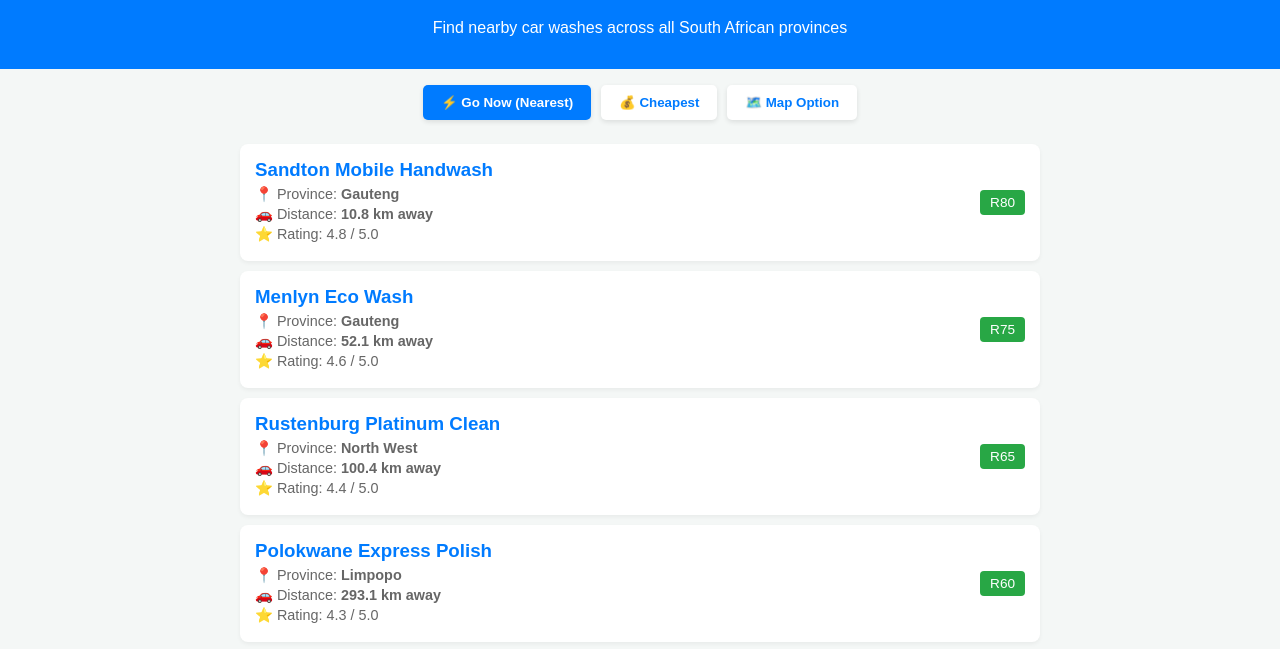
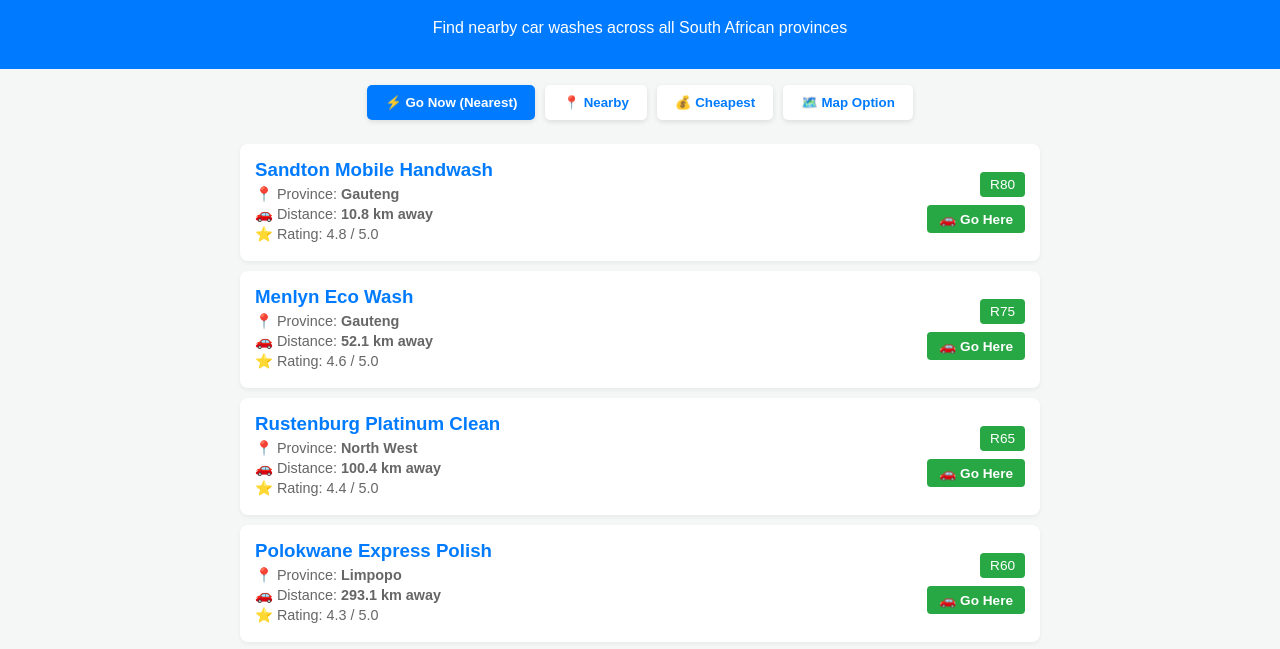
Before and after one commit to tebogotbmoloto/washgo-frontend, a plain HTML site: page index.html in a window 1280 px wide. Both pictures are taken after a click on the button "⚡ Go Now (Nearest)". Shown: the part 77-726 px from the top of the page. Drawn offline with nearby package versions, Linux system fonts and the light colour scheme.

Commit message:
Add Nearby filter and improve wash card layout
Updated the car wash locator HTML to include a new filter option for 'Nearby' and improved the sorting logic for displaying results. Enhanced the card layout for better visibility and added a link to open directions in Google Maps.

```diff
--- a/index.html
+++ b/index.html
@@ -4,12 +4,11 @@
     <meta charset="UTF-8">
     <meta name="viewport" content="width=device-width, initial-scale=1.0">
     <title>CarWash Locator South Africa</title>
-    <!-- PWA Manifest & Icons -->
     <link rel="manifest" href="./manifest.json">
     <link rel="apple-touch-icon" href="./icon-192.png">
     <meta name="theme-color" content="#007bff">
 
-    <!-- Leaflet CSS for Map Option -->
+    <!-- Leaflet CSS -->
     <link rel="stylesheet" href="https://unpkg.com/leaflet@1.9.4/dist/leaflet.css" />
 
     <style>
@@ -74,15 +73,35 @@
             display: flex;
             justify-content: space-between;
             align-items: center;
+            flex-wrap: wrap;
+            gap: 10px;
         }
         .wash-info h3 { margin: 0 0 5px 0; color: var(--primary); }
         .wash-info p { margin: 3px 0; font-size: 0.9rem; color: #666; }
+        .card-actions {
+            display: flex;
+            flex-direction: column;
+            align-items: flex-end;
+            gap: 8px;
+        }
         .badge {
             background: var(--success);
             color: white;
             padding: 5px 10px;
             border-radius: 4px;
             font-size: 0.85rem;
+        }
+        .go-btn {
+            background-color: var(--success);
+            color: white;
+            padding: 6px 12px;
+            font-size: 0.85rem;
+            text-decoration: none;
+            border-radius: 4px;
+            font-weight: bold;
+        }
+        .go-btn:hover {
+            background-color: #218838;
         }
         .ad-container {
             margin-top: 2rem;
@@ -101,9 +120,10 @@
     </header>
 
     <div class="container">
-        <!-- Restored Action Buttons -->
+        <!-- Interactive Controls -->
         <div class="controls">
             <button id="btn-gonow" onclick="filterList('gonow')">⚡ Go Now (Nearest)</button>
+            <button id="btn-nearby" onclick="filterList('nearby')">📍 Nearby</button>
             <button id="btn-cheapest" onclick="filterList('cheapest')">💰 Cheapest</button>
             <button id="btn-map" onclick="toggleMap()">🗺️ Map Option</button>
         </div>
@@ -126,7 +146,7 @@
     <!-- Leaflet JS -->
     <script src="https://unpkg.com/leaflet@1.9.4/dist/leaflet.js"></script>
     <script>
-        // Nationwide South Africa Car Wash Dataset (Covering Multiple Provinces)
+        // Nationwide South Africa Car Wash Dataset
         const carWashes = [
             { name: "Sandton Mobile Handwash", province: "Gauteng", lat: -26.1076, lng: 28.0567, price: 80, rating: "4.8" },
             { name: "V&A Waterfront Auto Spa", province: "Western Cape", lat: -33.9036, lng: 18.4205, price: 120, rating: "4.9" },
@@ -145,7 +165,6 @@
         let map, mapInitialized = false;
         let currentFilter = 'gonow';
 
-        // Haversine formula to compute accurate distance in kilometers
         function calculateDistance(lat1, lon1, lat2, lon2) {
             const R = 6371;
             const dLat = (lat2 - lat1) * Math.PI / 180;
@@ -164,7 +183,7 @@
                     userLng = position.coords.longitude;
                     renderWashes();
                 }, error => {
-                    console.warn("GPS Location access denied or unavailable. Using default SA regional center.");
+                    console.warn("GPS Location access denied or unavailable.");
                     renderWashes();
                 });
             } else {
@@ -175,20 +194,22 @@
         function renderWashes() {
             const listEl = document.getElementById('wash-list');
 
-            // Calculate distance for each item
             let processed = carWashes.map(wash => {
                 let dist = calculateDistance(userLat, userLng, wash.lat, wash.lng);
                 return { ...wash, distance: dist };
             });
 
-            // Sort based on active filter
-            if (currentFilter === 'gonow') {
+            // Sorting logic based on active filter
+            if (currentFilter === 'gonow' || currentFilter === 'nearby') {
                 processed.sort((a, b) => a.distance - b.distance);
             } else if (currentFilter === 'cheapest') {
-                processed.sort((a, b) => a.price - b.price);
+                // Sort by cheapest price first, then nearest distance for ties
+                processed.sort((a, b) => a.price - b.price || a.distance - b.distance);
             }
 
-            listEl.innerHTML = processed.map(wash => `
+            listEl.innerHTML = processed.map(wash => {
+                const mapsUrl = `https://www.google.com/maps/dir/?api=1&destination=${wash.lat},${wash.lng}`;
+                return `
                     <div class="wash-card">
                         <div class="wash-info">
                             <h3>${wash.name}</h3>
@@ -196,21 +217,33 @@
                             <p>🚗 Distance: <strong>${wash.distance.toFixed(1)} km away</strong></p>
                             <p>⭐ Rating: ${wash.rating} / 5.0</p>
                         </div>
-                    <div>
+                        <div class="card-actions">
                             <span class="badge">R${wash.price}</span>
+                            <a href="${mapsUrl}" target="_blank" class="go-btn">🚗 Go Here</a>
                         </div>
                     </div>
-            `).join('');
+                `;
+            }).join('');
 
             if(mapInitialized) updateMapMarkers(processed);
         }
 
         function filterList(type) {
+            // Toggle off if clicking the same filter twice
+            if (currentFilter === type) {
+                currentFilter = 'gonow'; // default back
+            } else {
                 currentFilter = type;
+            }
+
             document.getElementById('btn-gonow').classList.remove('active');
+            document.getElementById('btn-nearby').classList.remove('active');
             document.getElementById('btn-cheapest').classList.remove('active');
-            if(type === 'gonow') document.getElementById('btn-gonow').classList.add('active');
-            if(type === 'cheapest') document.getElementById('btn-cheapest').classList.add('active');
+
+            if(currentFilter === 'gonow') document.getElementById('btn-gonow').classList.add('active');
+            if(currentFilter === 'nearby') document.getElementById('btn-nearby').classList.add('active');
+            if(currentFilter === 'cheapest') document.getElementById('btn-cheapest').classList.add('active');
+
             renderWashes();
         }
 
@@ -237,8 +270,9 @@
         function updateMapMarkers(locations) {
             if(!map) return;
             locations.forEach(wash => {
+                const mapsUrl = `https://www.google.com/maps/dir/?api=1&destination=${wash.lat},${wash.lng}`;
                 L.marker([wash.lat, wash.lng]).addTo(map)
-                  .bindPopup(`<b>${wash.name}</b><br>Province: ${wash.province}<br>Price: R${wash.price}`);
+                  .bindPopup(`<b>${wash.name}</b><br>Province: ${wash.province}<br>Price: R${wash.price}<br><a href="${mapsUrl}" target="_blank">Open in Google Maps</a>`);
             });
         }
 
```
Lines whose indentation alone changed are shown as unchanged.
